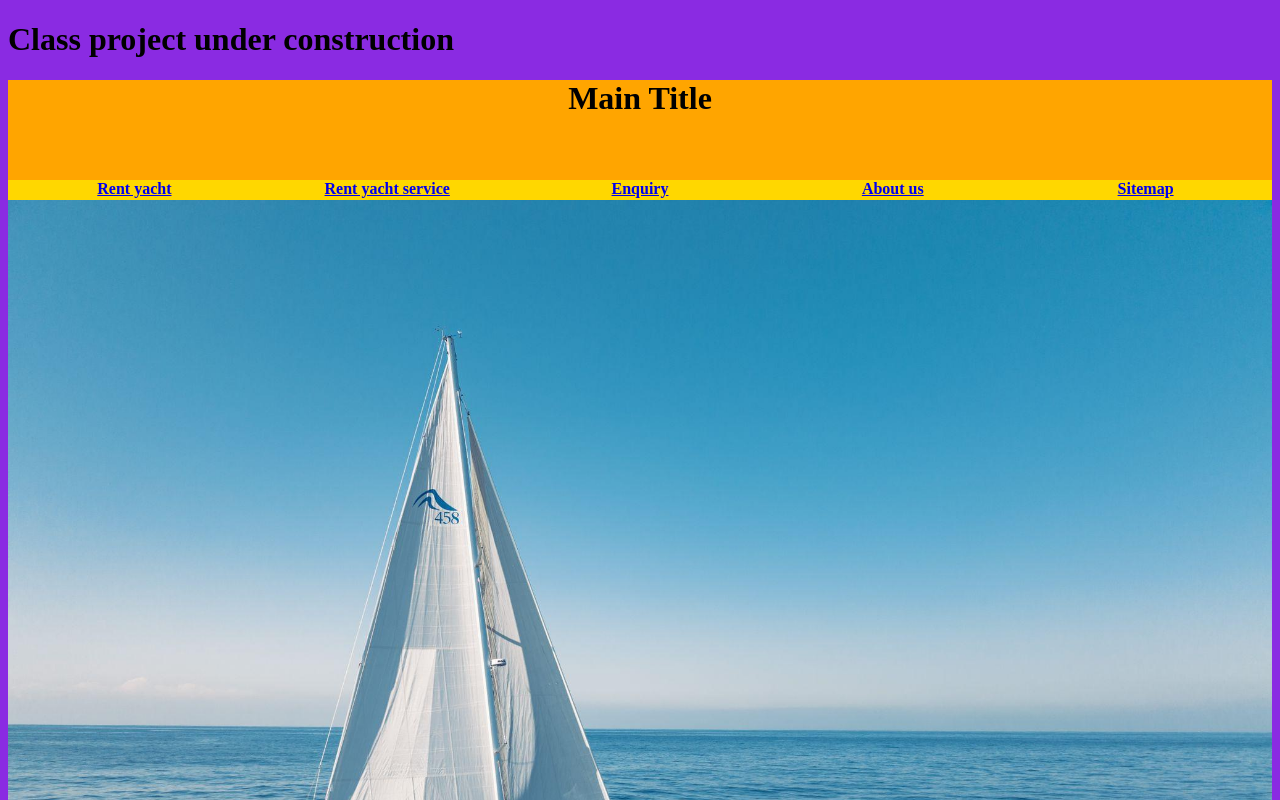
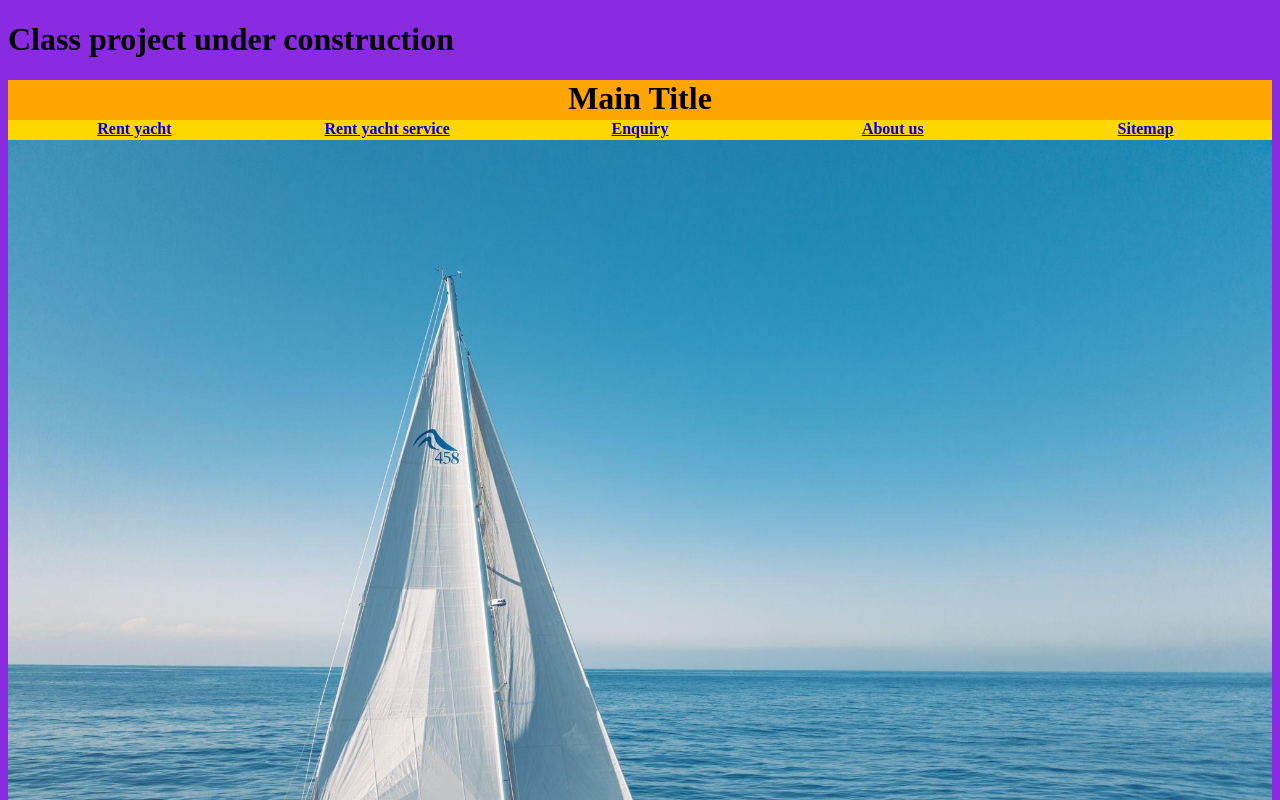
Before and after one commit to dockerwin11/studypage, a plain HTML site: page index.html in a window 1280 px wide. Shown: the top 800 px of the page. Drawn offline with Linux system fonts and the light colour scheme.

Commit message:
Update index.html

```diff
--- a/index.html
+++ b/index.html
@@ -18,7 +18,7 @@
   <h1>Class project under construction</h1>
   <div id="main_container" style="width:100%">
 
-    <div id="main_header" style="background-color:#FFA500;text-align:center;height: 100px;">
+    <div id="main_header" style="background-color:#FFA500;text-align:center;height: 40px;">
         <h1 style="margin-bottom:0;">Main Title</h1>
     </div>
 
```
